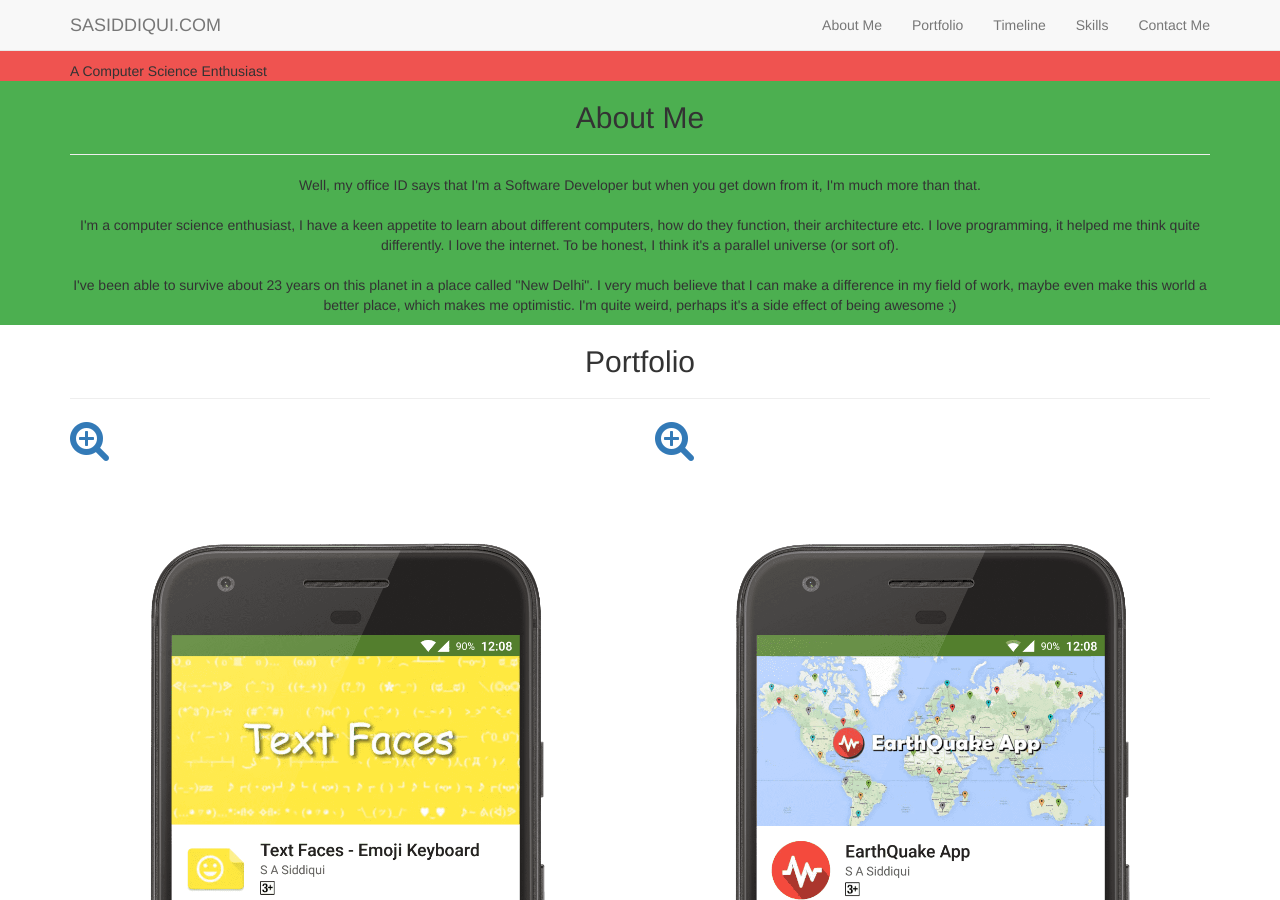
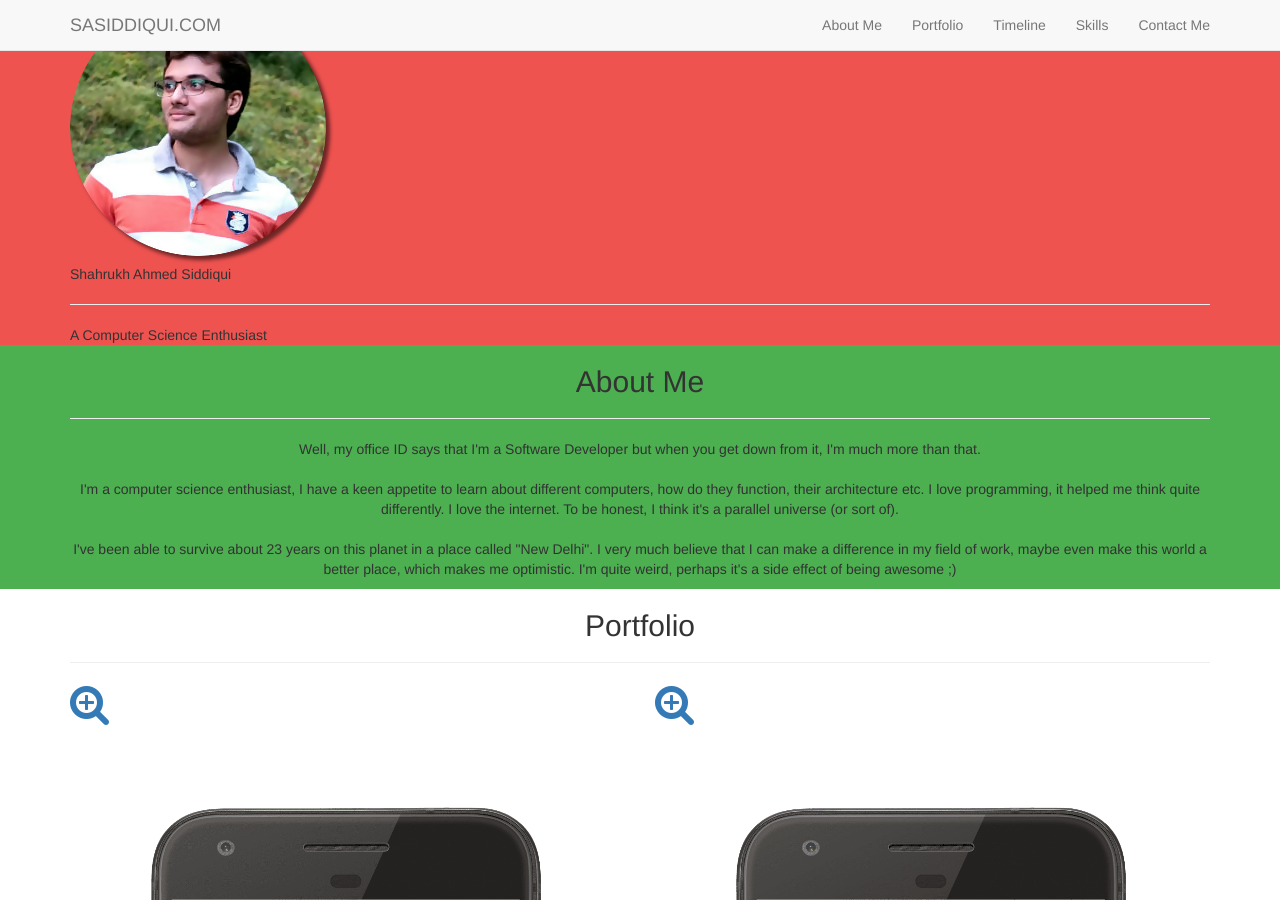
Before and after one commit to shahrukhamd/shahrukhamd.github.io, a Jekyll site: the page built from about.md, in a window 1280 px wide and 900 px high. Built offline with Jekyll 4.4.1, drawn with Linux system fonts in a browser that asks for light colours; nearby versions of some CDN libraries; library files that are not in the unit come from our copies; comment, search, counter and statistics services are not loaded.

Commit message:
Clicking the profile pic will open full pic.

```diff
--- a/_includes/header.html
+++ b/_includes/header.html
@@ -3,7 +3,9 @@
     <div class="container">
         <div class="row">
             <div class="col-lg-12">
-                <img class="img-responsive" src="img/profile.png" alt="">
+                <a href="/img/profile_pic_full.jpg" target="_blank">
+                    <img class="img-responsive" src="/img/profile_pic.png" alt=""/>
+                </a>
                 <div class="intro-text">
                     <span class="name">{{ site.title }}</span>
                     <hr class="star-header">
```
Also changed, not shown: img/profile_pic.png (renamed from img/profile.png), img/profile_pic_full.jpg (added).
